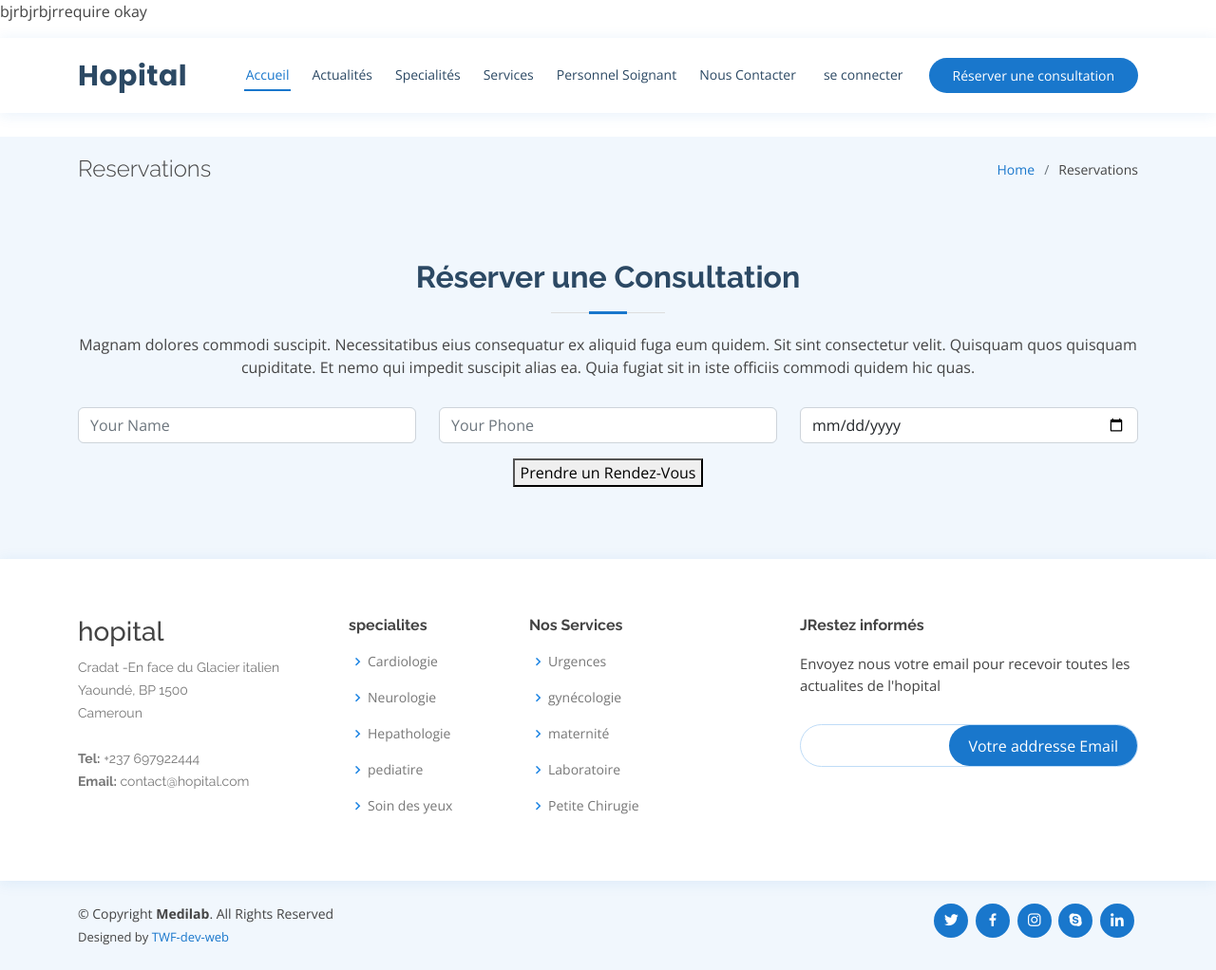
After one commit to lilianeKenmogne/HIMS, a PHP site: page /rdv.php in a window 1280 px wide. The commit adds this page. Shown: the whole page at 95% size. Run offline with PHP 8.4, Linux system fonts and the light colour scheme.

Commit message:
page de reservation ok

```diff
--- /dev/null
+++ b/actions/rdv/database.php
@@ -0,0 +1,12 @@
+<?php
+echo ("bjr");
+session_start();
+try {
+    echo ("bjr");
+    $bdd = new PDO('mysql:host=localhost;dbname=hims', 'root', '');
+    echo ("bjr");
+} catch (Exception $e) {
+
+    die('une erreur a été trouvée: ' . $e->getMessage()); // die permet de faire
+    // planter le code et affice un message a l'ecran
+}
--- /dev/null
+++ b/actions/rdv/rdvAction.php
@@ -0,0 +1,28 @@
+<?php
+require('database.php');
+if (isset($_POST['valider'])) {
+
+    if (!empty($_POST['name']) and !empty($_POST['telephone']) and !empty($_POST['date'])) {
+
+        $nom_visiteur = htmlspecialchars($_POST['name']);
+        $tel_visiteur = htmlspecialchars($_POST['telephone']);
+        $date_rdv = $_POST['date'];
+        $date_jour_courant = date('d/m/Y');
+
+        $enregistrerVisiteur = $bdd->prepare('INSERT INTO visiteur(nom_visiteur,tel_visiteur) VALUES(?,?)');
+        $enregistrerVisiteur->execute(array($nom_visiteur, $tel_visiteur));
+        echo ("enregistrement termine");
+
+        //On recupere l'id du visiteur qu'on vient de creer
+        $recupererIdVisiteur = $bdd->prepare('SELECT id_visiteur FROM visiteur WHERE nom_visiteur=? AND tel_visiteur=?');
+        $recupererIdVisiteur->execute(array($nom_visiteur, $tel_visiteur));
+
+        $id_visiteur = $recupererIdVisiteur->fetch();
+
+
+        $enregistrerRdv = $bdd->prepare('INSERT INTO rendezvous(date,id_visiteur) VALUES(?,?)');
+        $enregistrerRdv->execute(array($date_rdv, $id_visiteur["id_visiteur"]));
+    } else {
+        echo ('veuillez completer tous les champs');
+    }
+}
--- a/index.php
+++ b/index.php
@@ -35,7 +35,7 @@
           <li><a class="nav-link scrollto" href="#services">Services</a></li>
           <li><a class="nav-link scrollto" href="#doctors">Personnel Soignant</a></li>
           <li><a class="nav-link scrollto" href="#contact">Nous Contacter</a></li>
-          <li><a class="nav-link scrollto connexion" href="#">se connecter</a></li>
+          <li><a class="nav-link scrollto connexion" href="login.php">se connecter</a></li>
 
         </ul>
         <i class="bi bi-list mobile-nav-toggle"></i>
--- /dev/null
+++ b/rdv.php
@@ -0,0 +1,102 @@
+<?php require('actions/rdv/rdvAction.php');
+echo ('require okay'); ?>
+
+<!DOCTYPE html>
+<html lang="en">
+<?php
+include('includes/head.php');
+?>
+
+<body>
+    <!-- ======= Header ======= -->
+    <header id="header" class="fixed-top">
+        <div class="container d-flex align-items-center">
+
+            <h1 class="logo me-auto"><a href="index.html">Hopital</a></h1>
+            <!-- Uncomment below if you prefer to use an image logo -->
+            <!-- <a href="index.html" class="logo me-auto"><img src="assets/img/logo.png" alt="" class="img-fluid"></a>-->
+
+            <nav id="navbar" class="navbar order-last order-lg-0">
+                <ul>
+                    <li><a class="nav-link scrollto active" href="#hero">Accueil</a></li>
+                    <li><a class="nav-link scrollto" href="#event-list">Actualités</a></li>
+                    <li><a class="nav-link scrollto" href="#departments">Specialités</a></li>
+                    <li><a class="nav-link scrollto" href="#services">Services</a></li>
+                    <li><a class="nav-link scrollto" href="#doctors">Personnel Soignant</a></li>
+                    <li><a class="nav-link scrollto" href="#contact">Nous Contacter</a></li>
+                    <li><a class="nav-link scrollto connexion" href="#">se connecter</a></li>
+
+                </ul>
+                <i class="bi bi-list mobile-nav-toggle"></i>
+            </nav><!-- .navbar -->
+
+            <a href="#appointment" class="appointment-btn scrollto"><span class="d-none d-md-inline"> </span>Réserver
+                une consultation</a>
+
+        </div>
+    </header><!-- End Header -->
+
+    <main id="main">
+
+        <!-- ======= Breadcrumbs Section ======= -->
+        <section class="breadcrumbs">
+            <div class="container">
+
+                <div class="d-flex justify-content-between align-items-center">
+                    <h2>Reservations</h2>
+                    <ol>
+                        <li><a href="index.html">Home</a></li>
+                        <li>Reservations</li>
+                    </ol>
+                </div>
+
+            </div>
+        </section><!-- End Breadcrumbs Section -->
+
+
+
+    </main><!-- End #main -->
+
+    <!-- ======= Appointment Section ======= -->
+    <section id="appointment" class="appointment section-bg">
+        <div class="container">
+
+            <div class="section-title">
+                <h2>Réserver une Consultation</h2>
+                <p>Magnam dolores commodi suscipit. Necessitatibus eius consequatur ex aliquid fuga eum quidem. Sit sint
+                    consectetur velit. Quisquam quos quisquam cupiditate. Et nemo qui impedit suscipit alias ea. Quia
+                    fugiat sit
+                    in iste officiis commodi quidem hic quas.</p>
+            </div>
+
+            <form method="POST">
+                <div class="row">
+                    <div class="col-md-4 form-group">
+                        <input type="text" name="name" class="form-control" id="nom" placeholder="Your Name">
+                        <!-- <div class="validate"></div> -->
+                    </div>
+
+                    <div class="col-md-4 form-group mt-3 mt-md-0">
+                        <input type="tel" class="form-control" name="telephone" id="phone" placeholder="Your Phone">
+                        <!-- <div class="validate"></div> -->
+                    </div>
+                    <div class="col-md-4 form-group mt-3 mt-md-0">
+                        <input type="date" name="date" class="form-control datepicker" id="date" placeholder="Date du rendez-vous">
+                        <!-- <div class="validate"></div> -->
+                    </div>
+                </div>
+
+                <!-- <div class="form-group mt-3">
+                <textarea class="form-control" name="description du problème" id="description" rows="5" placeholder="Message (Optional)"></textarea>
+                <div class="validate"></div>
+            </div> -->
+
+                <div class="text-center mt-3"><button type="submit" name="valider">Prendre un Rendez-Vous</button></div>
+            </form>
+
+        </div>
+    </section><!-- End Appointment Section -->
+
+    <?php include('includes/footer.php'); ?>
+
+</body>
```
Also changed, not shown: login.php (added, +21 -0 lines).
